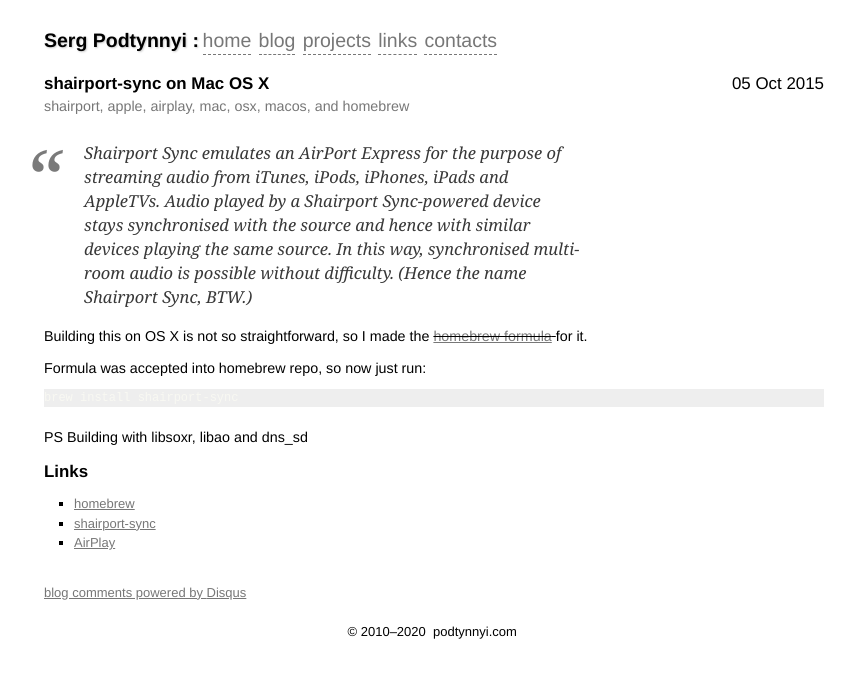
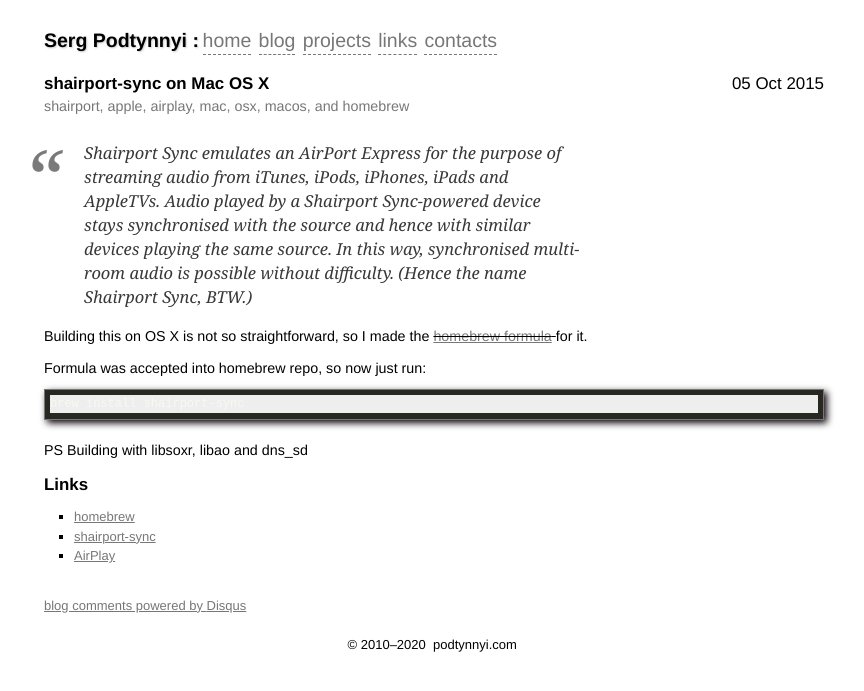
Before and after one commit to shtirlic/shtirlic.github.com, a Jekyll site: the page built from _posts/2015-10-05-shairportsync-on-mac-os-x.markdown, in a window 1280 px wide. Shown: the top 691 px of the page, without its empty margins (206-1070 px from the left). Built offline with Jekyll 4.4.1, drawn with Linux system fonts in a browser that asks for light colours; nearby versions of some CDN libraries; some web fonts are replaced; comment, search, counter and statistics services are not loaded.

Commit message:
Update site.css

```diff
--- a/css/site.css
+++ b/css/site.css
@@ -9,7 +9,7 @@
   font-size:12px;
 }
 
-div.highlight {
+figure.highlight {
   /*background: #F8F9FE;*/
   border: 1px solid #777;
   padding:5px 5px 6px 5px;
```
